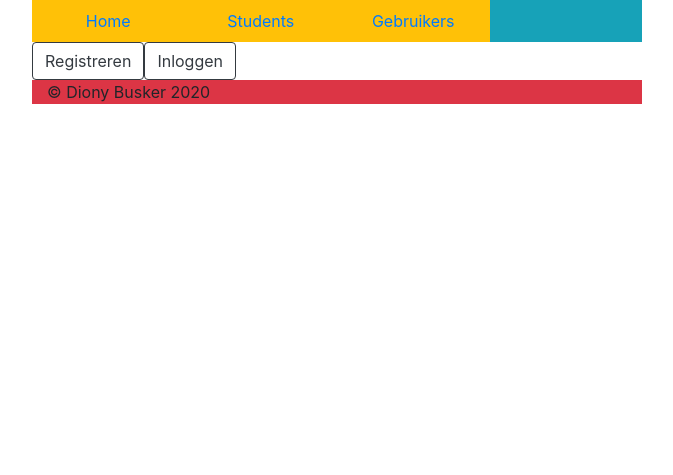
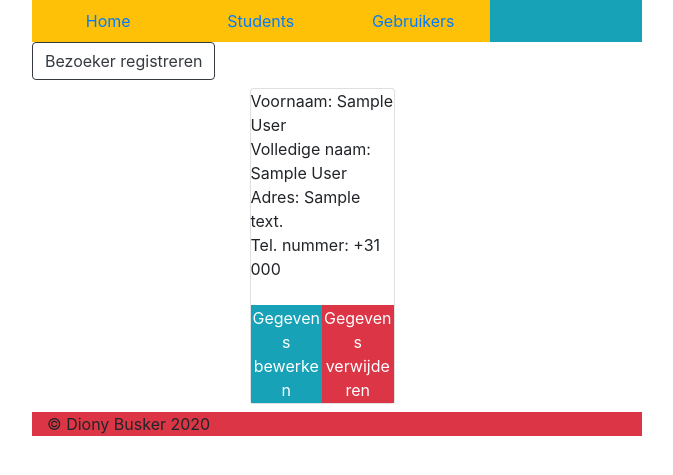
Before and after one commit to dionybusker/B4W4O1-manege, a PHP site: page /webapp/users in a window 1280 px wide. Shown: the top 475 px of the page, without its empty margins (303-976 px from the left). Run offline with PHP 8.4, Linux system fonts and the light colour scheme; tables that the repository leaves empty or names only in its code hold one stand-in row (values such as "Sample post"); some libraries are stand-ins or nearby versions.

Commit message:
info users op index page

```diff
--- a/view/users/index.php
+++ b/view/users/index.php
@@ -1,2 +1,17 @@
-<a class="btn btn-outline-dark" href="<?=URL?>users/register">Registreren</a>
-<a class="btn btn-outline-dark" href="<?=URL?>users/login">Inloggen</a>
+<a class="btn btn-outline-dark" href="<?php echo URL ?>users/create">Bezoeker registreren</a>
+
+<div class="row col-12 justify-content-center">
+    <?php foreach ($users as $user) { ?>
+        <ul class="col-3 card navbar-nav m-2 p-0">
+            <li>Voornaam: <?php echo $user["name"] ?></li>
+            <li>Volledige naam: <?php echo $user["full_name"] ?></li>
+            <li>Adres: <?php echo $user["address"] ?></li>
+            <li>Tel. nummer: +31 <?php echo $user["phonenumber"] ?> </li> <br>
+            <li class="row m-0 p-0">
+                <a class="col-6 m-0 p-0 btn btn-info rounded-0" href="<?php echo URL ?>users/edit/<?php echo $user["id"] ?>">Gegevens bewerken</a>
+                <a class="col-6 m-0 p-0 btn btn-danger rounded-0" href="<?php echo URL ?>users/delete/<?php echo $user["id"] ?>">Gegevens verwijderen</a>
+            </li>
+
+        </ul>
+    <?php } ?>
+</div>
```
